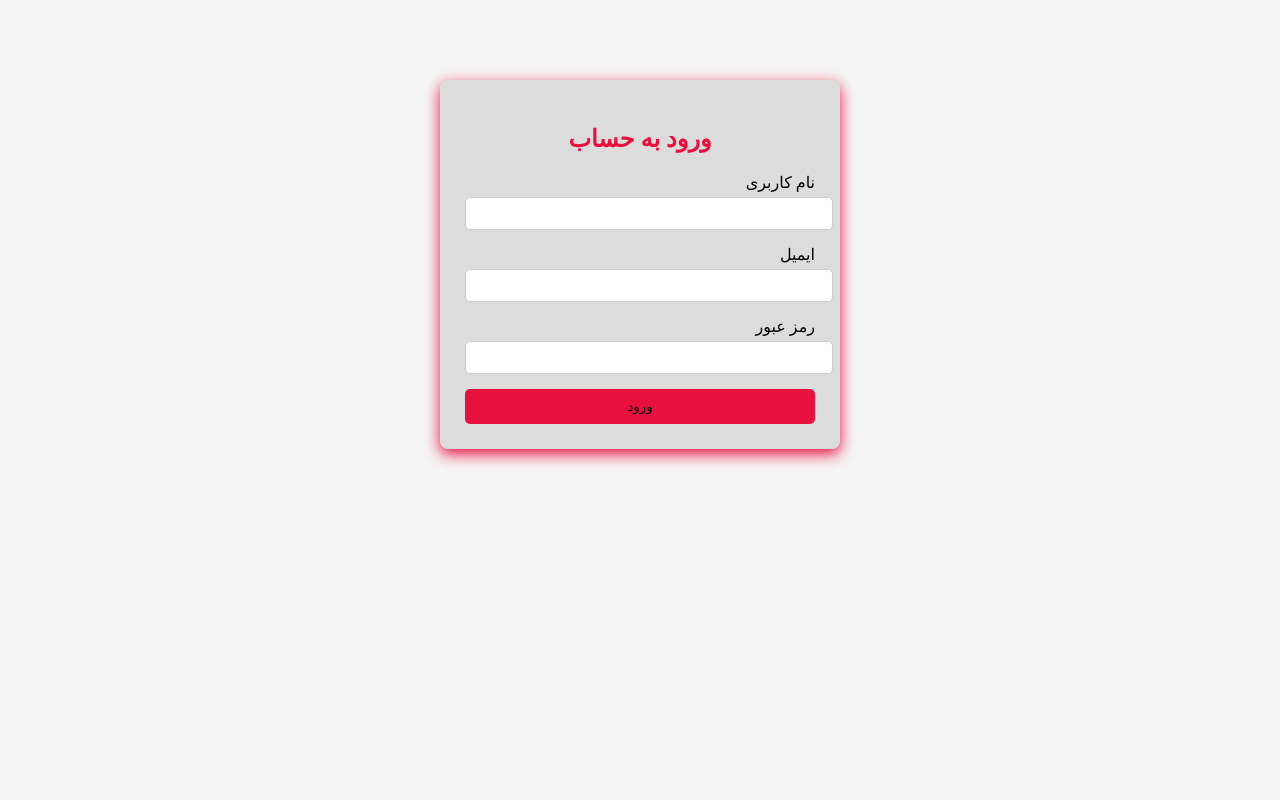
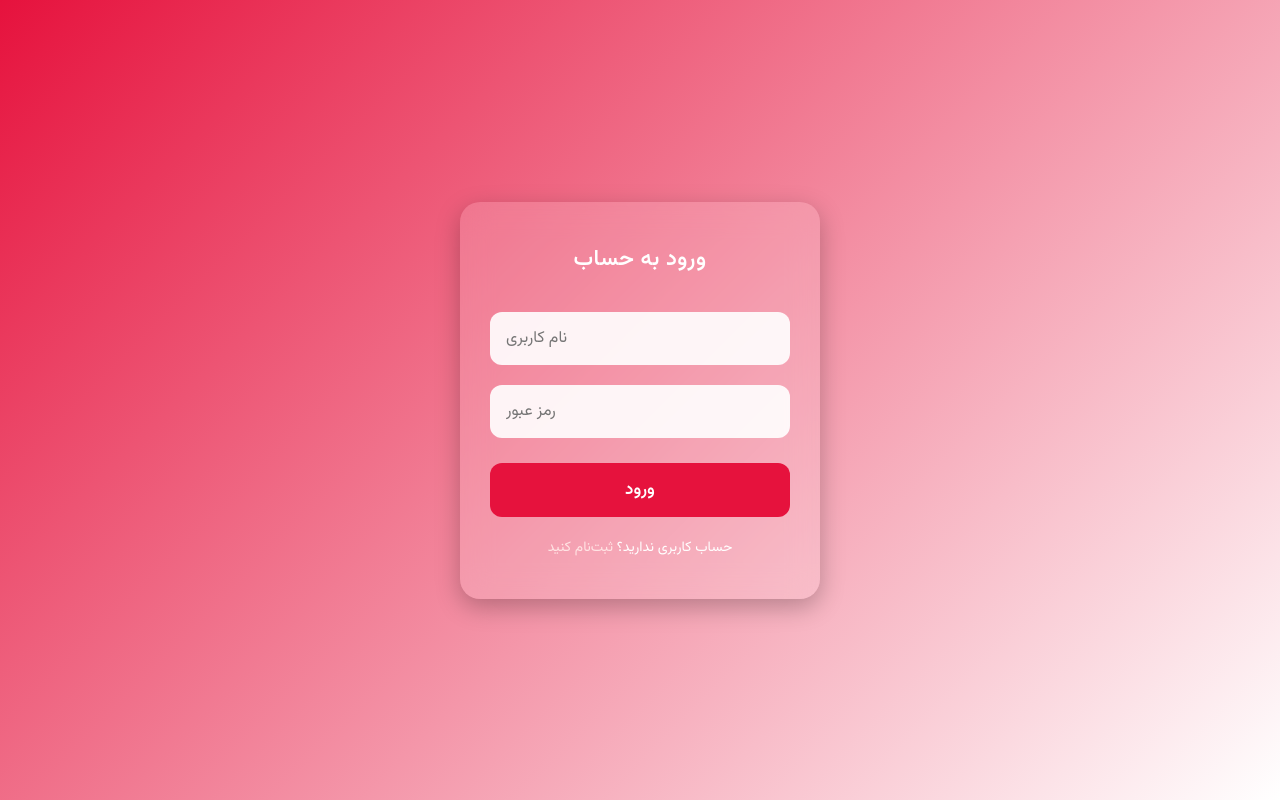
Before and after one commit to b83299047-svg/Site-, a plain HTML site: page log.html in a window 1280 px wide. Drawn offline with Linux system fonts and the light colour scheme.

Commit message:
Update log.html

```diff
--- a/log.html
+++ b/log.html
@@ -1,98 +1,134 @@
 <!DOCTYPE html>
-<html lang="en">
-
+<html lang="fa">
 <head>
   <meta charset="UTF-8">
   <meta name="viewport" content="width=device-width, initial-scale=1.0">
-    <title>Document</title>
+  <title>صفحه ورود</title>
   <style>
-        body {
-            font-family: "Vazirmatn" sans-serif;
-            background-color: #f5f5f5;
+    @import url('https://fonts.googleapis.com/css2?family=Vazirmatn:wght@400;600&display=swap');
+
+    * {
       margin: 0;
       padding: 0;
+      box-sizing: border-box;
+      font-family: 'Vazirmatn', sans-serif;
     }
 
-        .login-container {
-            background: white;
-            width: 350px;
-            top: 0;
-            left: 0;
-            background: rgb(221, 220, 220);
-            margin: 80px auto;
-            padding: 25px;
-            border-radius: 8px;
-            box-shadow: 0 5px 15px rgb(233, 12, 60);
+    body {
+      min-height: 100vh;
+      background: linear-gradient(135deg, #e6123d, #ffffff);
+      display: flex;
+      align-items: center;
+      justify-content: center;
+      animation: bgMove 6s ease-in-out infinite alternate;
     }
 
-        .login-container h2 {
-            text-align: center;
-            margin-bottom: 20px;
-            color: #e6123d;
+    @keyframes bgMove {
+      0% { background-position: 0% 50%; }
+      100% { background-position: 100% 50%; }
     }
 
-        .login-container label {
-            display: block;
-            margin-bottom: 5px;
-            text-align: right;
+    .login-box {
+      background: rgba(255, 255, 255, 0.15);
+      backdrop-filter: blur(15px);
+      border-radius: 20px;
+      padding: 40px 30px;
+      width: 90%;
+      max-width: 360px;
+      text-align: center;
+      box-shadow: 0 8px 25px rgba(0,0,0,0.25);
+      animation: fadeIn 1.5s ease;
     }
 
-        .login-container input {
-            width: 100%;
-            padding: 8px;
-            margin-bottom: 15px;
-            border: 1px solid #ccc;
-            border-radius: 5px;
-            text-align: center;
+    @keyframes fadeIn {
+      from { opacity: 0; transform: translateY(20px); }
+      to { opacity: 1; transform: translateY(0); }
     }
 
-        .login-container button {
-            width: 100%;
-            background: #e6123d;
-            color: black;
-            border: none;
-            padding: 10px;
-            border-radius: 5px;
-            cursor: pointer;
+    .login-box h2 {
+      color: #fff;
+      margin-bottom: 25px;
+      font-weight: 600;
+      letter-spacing: 0.5px;
+      font-size: 22px;
     }
 
-        .login-container button:hover {
-            background-color: #e03d5e;
+    .login-box input {
+      width: 100%;
+      padding: 14px 16px;
+      margin: 10px 0;
+      border: none;
+      border-radius: 12px;
+      outline: none;
+      background: rgba(255,255,255,0.9);
+      font-size: 16px;
+      transition: all 0.3s ease;
+    }
+
+    .login-box input:focus {
+      box-shadow: 0 0 10px #e6123d;
+    }
+
+    .login-box button {
+      width: 100%;
+      padding: 14px;
+      margin-top: 15px;
+      border: none;
+      border-radius: 12px;
+      background: #e6123d;
+      color: white;
+      font-size: 17px;
+      font-weight: 600;
+      cursor: pointer;
+      transition: all 0.3s ease;
+    }
+
+    .login-box button:hover {
+      background: white;
+      color: #e6123d;
+      box-shadow: 0 0 12px #e6123d;
+    }
+
+    .login-box p {
+      color: white;
+      font-size: 14px;
+      margin-top: 20px;
+    }
+
+    .login-box a {
+      color: #ffe4e4;
+      text-decoration: none;
+      font-weight: 500;
+    }
+
+    .login-box a:hover {
+      text-decoration: underline;
+    }
+
+
+    @media (max-width: 480px) {
+      .login-box {
+        padding: 30px 20px;
+      }
+      .login-box h2 {
+        font-size: 20px;
+      }
+      .login-box input,
+      .login-box button {
+        font-size: 15px;
+      }
     }
   </style>
 </head>
-
 <body>
-    <div class="login-container">
+  <div class="login-box">
     <h2>ورود به حساب</h2>
-        <form id="loginForm">
-            <label>نام کاربری</label>
-            <input type="text" id="name" required>
-
-            <label>ایمیل</label>
-            <input type="email" id="email" required>
-
-            <label>رمز عبور</label>
-            <input type="password" id="password" required>
-
+    <form>
+      <input type="text" placeholder="نام کاربری" required>
+      <input type="password" placeholder="رمز عبور" required>
       <button type="submit">ورود</button>
     </form>
+    <p>حساب کاربری ندارید؟ <a href="#">ثبت‌نام کنید</a></p>
   </div>
-    <script>
-        const form = document.getElementById("loginForm");
-        form.addEventListener("submit", e => {
-            e.preventDefault();
-
-            const user = {
-                name: document.getElementById("name").value,
-                email: document.getElementById("email").value,
-            };
-
-            localStorage.setItem("user", JSON.stringify(user));
-
-            window.location.href = "index.html";
-        })
-    </script>
 </body>
-
 </html>
```
Lines whose indentation alone changed are shown as unchanged.
